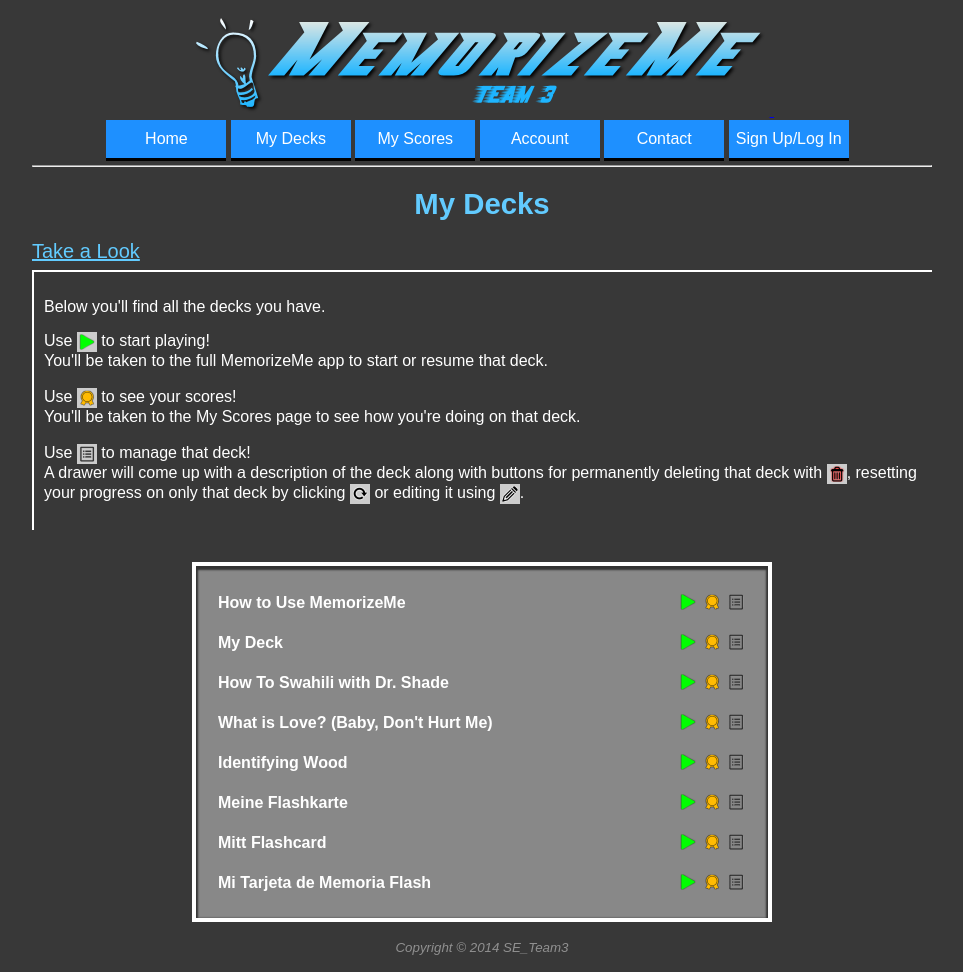
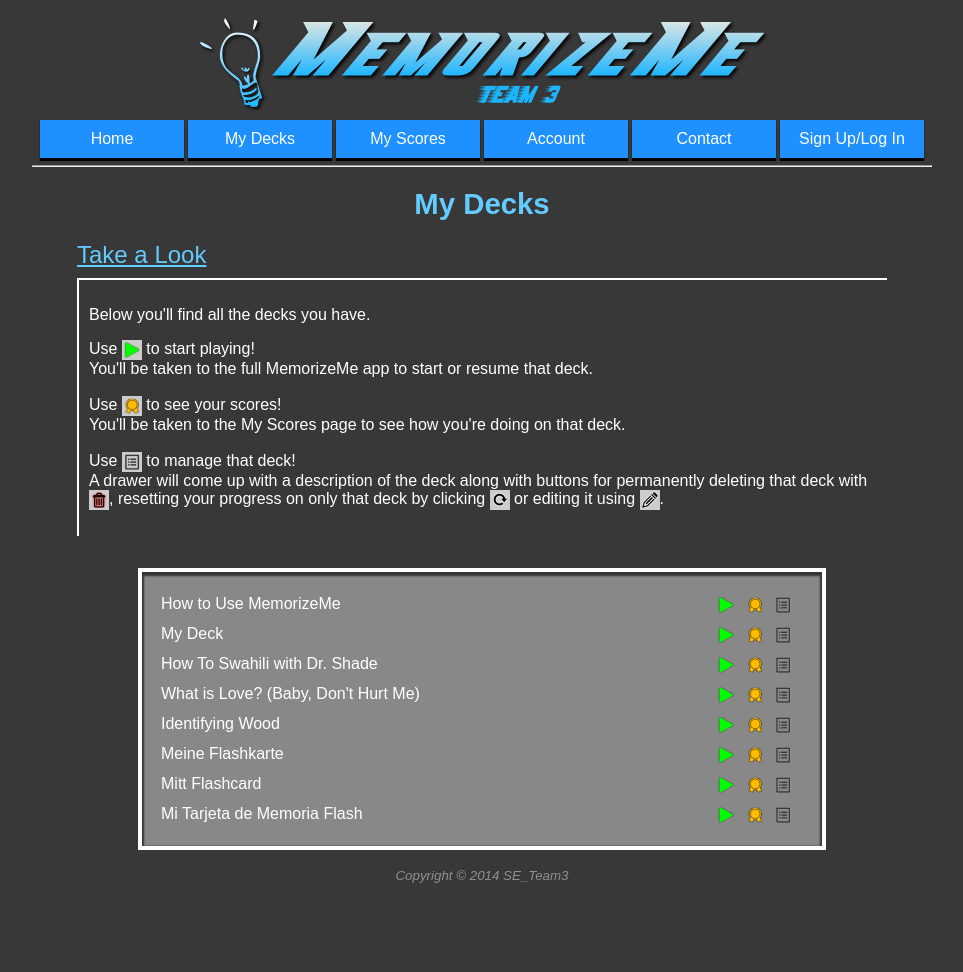
Before and after one commit to latreides/SE_Team3, a Django app: page /view in a window 1280 px wide. Shown: the whole page, without its empty margins (158-1121 px from the left). After the commit the page ends 883 px from the top, so only its background shows below. Run offline with Django 3.2, Linux system fonts and the light colour scheme; the visitor is signed in with stand-in values (Sample User, id 1).

Commit message:
Made a considerable number of changes to make the UI more responsive.

```diff
--- a/flashcards/static/css/base.css
+++ b/flashcards/static/css/base.css
@@ -2,7 +2,11 @@ body
 {
   margin-left: auto;
   margin-right: auto;
-  width: 900px;
+  min-width: 400px;
+  max-width: 900px;
+  background-color: #383838;
+  font-family: Microsoft-Sans-Serif, sans-serif;
+  color: white;
 }
 
 h1, h2, h3    {
@@ -11,27 +15,26 @@ h1, h2, h3    {
 
 }
 
-h1{    /*Main title/header of current page*/
+h1 {
   font-size: 22pt;
   text-align: center;
   font-weight: heavy;
 }
 
-h2{    /*Secondary title/section header*/
-  font-size: 15pt;
+h2 {
   text-align: left;
   font-weight: normal;
   text-decoration: underline;
 }
 
-h3{ /* sub section */
+h3 {
   font-size: 13pt;
   text-align: left;
   font-weight: normal;
   text-decoration: underline;
 }
 
-h4 {    /*Copyright statement*/
+h4 {
   font-size: 10pt;
   text-align: center;
   font-weight: normal;
@@ -40,20 +43,12 @@ h4 {    /*Copyright statement*/
   font-family: Microsoft-Sans-Serif, sans-serif;
 }
 
-body {
-    background-color: #383838;
-    font-family: Microsoft-Sans-Serif, sans-serif;
-    color: white;
+div#content {
+    margin-left: 5%;
+    margin-right: 5%;
 }
 
-div#content { /*designates content of the page*/
-    margin-left: auto;
-    margin-right:auto;
-    max-width: 1200px;
-    min-width: 800px;
-}
-
-.section { /*designates sections within the content of the page*/
+.section {
     border-left: solid;
     border-top: solid;
     border-width: 2px;
@@ -62,7 +57,7 @@ div#content { /*designates content of the page*/
     margin-top: -10px;
 }
 
-nav body { /*reset styles*/
+nav body {
   width: 100%;
   margin-top: 0;
   margin-bottom: 0;
@@ -87,12 +82,34 @@ nav ul {
   margin: 0 0;
   padding: 0px;
 }
+nav ul li
+{
+    margin: 0px;
+    padding-left: 2px;
+    padding-right: 2px;
 
-nav ul li {
-  width: 120px; /* width of each nav block */
-  display: inline-block; /* keep horizontal */
-  overflow: hidden; /* if window is small, cut off overflow text */
 }
+
+nav ul.wide-header li {
+  width: 16%;
+  display: inline-block;
+  overflow: hidden;
+}
+
+
+nav ul.narrow-header li {
+  width: 32%;
+  display: inline-block;
+  overflow: hidden;
+}
+
+
+nav ul.squeezed-header li {
+  width: 100%;
+  display: block;
+  overflow: hidden;
+}
+
 
 nav ul li a {
   text-align: center;
@@ -125,7 +142,6 @@ nav ul li a:visited {
     display: none;
 }
 
-
 form{
     margin-left: auto;
     margin-right: auto;
@@ -137,12 +153,12 @@ form{
 input {
     border: white solid 2px;
     height: 24px;
-	margin-left: auto;
-	margin-right: auto;
     position: relative;
     top: 0px;
     width: 200px;
     padding: 0px;
+    margin: 1px;
+
 }
 
 input[type="submit"],
@@ -204,6 +220,11 @@ input[type="reset"]:hover {
     text-align: center;
 }
 
+#logo {
+    height: auto;
+    max-width: 100%;
+}
+
 .ErrorMessage	{
 	color: red;
 	margin-top: 4px;
--- a/flashcards/static/css/mydecks.css
+++ b/flashcards/static/css/mydecks.css
@@ -5,7 +5,12 @@ div#deckPane,div#deckDrawer {
     margin-left: auto;
     margin-right: auto;
     padding: 16px;
-	width: 60%;
+    width: 80%;
+}
+
+#deckPane table
+{
+    width: 100%;
 }
 
 div#deckDrawer {
@@ -30,25 +35,31 @@ div#deckDrawer {
     height: 188px;
 }
 
-div#imgContainer {
-    float: left;
-    height: 128px;
-    width: 128px;
-}
-
-h2#dTitle {
+#dTitle {
     color: black;
+    font-weight: bold;
     text-decoration: none;
 }
 
 div#dInfo {
     clear: left;
-    display: inline;
+    display: inline-block;
+    width: 70%;
 }
 
-div#deckDrawer > span.deckActions img {
-    position: relative;
-    top: 16px;
+
+.deckActions {
+    float: right;
+    padding: 5px;
+    text-align: right;
+    width: 100px;
+}
+
+#dImg
+{
+    max-width: 128px;
+    width: 25%;
+    height: auto;
 }
 
 #closeButton{
@@ -58,8 +69,9 @@ div#deckDrawer > span.deckActions img {
     float: right;
     height: 24px;
     position: relative;
-    top: 12px;
     width: 24px;
+    top: -7px;
+    left: 8px;
 }
 
 #closeButton:hover {
@@ -68,7 +80,7 @@ div#deckDrawer > span.deckActions img {
 
 img.icon {
     height: 16px;
-	float:right;
+    /*float:right;*/
     margin-right: 8px;
     vertical-align: middle;
     width: 16px;
@@ -92,11 +104,9 @@ img.icon:hover {
     cursor: pointer;
 }
 
-span.deckActions {
-	text-align: right;
-}
 
 span.deckName {
     font-weight: bold;
     padding: 6px;
+    overflow: hidden;
 }
--- /dev/null
+++ b/flashcards/static/js/base.js
@@ -0,0 +1,15 @@
+function recalcHeaderSize()
+{
+    $('#nav-header').toggleClass('wide-header', $(this).width() >= 900)
+    $('#nav-header').toggleClass('narrow-header', ($(this).width() < 900) && ($(this).width() > 500))
+    $('#nav-header').toggleClass('sqeeze-header', $(this).width() <= 400)
+
+}
+
+$(document).ready(function()
+{
+    $(window).on('resize', recalcHeaderSize);
+
+    // Because a resize is not (always) raised when the document loads
+    recalcHeaderSize();
+});
--- a/flashcards/static/js/mydecks.js
+++ b/flashcards/static/js/mydecks.js
@@ -1,11 +1,3 @@
-window.onload = function() {
-        $(".manage").click( drawerSlide      );
-        $(".manage").click( updateDeckDrawer );
-        $("#closeButton").click( closeDrawer );
-
-        //$("#closeButton").hover(closeHover, closeDefault);
-    };
-
 var drawerVis = false;
 
 function drawerSlide() {
@@ -19,7 +11,7 @@ function closeDrawer() {
     drawerVis = false;
 }
 
-function updateDeckDrawer() {
+function updateDeckDrawer(child) {
     /**
     When a deck is clicked, update
     the deck drawer to reflect the
@@ -27,24 +19,20 @@ function updateDeckDrawer() {
     question.
     */
     titleBar = $("#dTitle");
-    desc = $("#Desc");
+    desc = $("#desc");
     count = $("#cardCount");
     acc = $("#access");
     auth = $("#author");
 
-    titleBar.html( $(this).attr("data-deckName") );
-    desc.html( $(this).attr("ddata-eckDesc") );
-    count.html( $(this).attr("data-cardCount") );
+    titleBar.html($(this).attr("data-deckName") );
+    desc.html($(this).attr("data-deckDesc") );
+    count.html($(this).attr("data-cardCount") );
     acc.html( $(this).attr("data-lastAccess") );
     auth.html( $(this).attr("data-author") );
 }
 
-/*
-function closeHover() {
-    $("#closeButton").attr("src","{% static 'img/close_inv.png' %}");
-}
-
-function closeDefault() {
-    $("#closeButton").attr("src","{% static 'img/close.png' %}");
-}
-*/
+window.onload = function() {
+        $(".manage").click( drawerSlide      );
+        $(".manage").click( updateDeckDrawer );
+        $("#closeButton").click( closeDrawer );
+    };
--- a/flashcards/templates/base.html
+++ b/flashcards/templates/base.html
@@ -11,26 +11,30 @@
         {% endblock %}
         {% block javascript %}
             <script type="text/javascript" src="http://code.jquery.com/jquery-latest.min.js"></script>
+            <script type="text/javascript" src="{% static 'js/base.js' %}"></script>
         {% endblock %}
         <title>{% block title %}Flash Cards{% endblock %}</title>
         {% block extrahead %}{% endblock %}
     </head>
     <body>
         {% block header %}
+        {% spaceless %}
         <nav>
             <a class="top" href="{% url 'landing_page' %}">
-                <img src="{% static 'img/memorizeMe.png' %}" alt="My Image">
+                <img id="logo" src="{% static 'img/memorizeMe.png' %}" alt="My Image">
             </a>
-            <ul>
+            <ul id="nav-header">
                 <li><a class="show" href="{% url 'landing_page' %}">Home</a></li>
                 <li><a class="show" href="{% url 'view_decks' %}">My Decks</a></li>
                 <li><a class="show" href="{% url 'scores' %}">My Scores</a></li>
                 <li><a class="show" href="{% url 'account' %}">Account</a></li>
                 <li><a class="show" href="{% url 'contact' %}">Contact</a></li>
-                <li><a class="show" href="{% url 'signin' %}">Sign Up/Log In</a></li>
-            </ul>
+                <li><a class="show" href="{% url 'signin' %}">Sign Up/Log In</a></li></ul>
         </nav>
+        {% endspaceless %}
+
         <hr>
+
         {% endblock %}
 
         {% block body %}
--- a/flashcards/templates/view_deck_page.html
+++ b/flashcards/templates/view_deck_page.html
@@ -31,48 +31,39 @@
             </p>
         </div>
         <div id="deckDrawer">
+            <span id="dTitle">Missing No.</span>
             <div id="closeButton"></div>
-            <span class="deckActions">
-                <a href="#">
-                    <img class="icon" src="{% static 'img/edit1_inv_64.png' %}" alt="Edit" title="Edit"/>
-                </a>
-                <a href="#">
-                    <img class="icon" src="{% static 'img/reset_inv_64.png' %}" alt="Reset" title="Reset your progress"/>
-                </a>
-                <a href="#">
-                    <img class="icon" src="{% static 'img/delete1_drk_64.png' %}" alt="Delete" title="Permanently delete!"/>
-                </a>
-            <span>
-            <h2 id="dTitle">Missing No.</h2>
             <hr/>
-            <div id="imgContainer">
-                <img id="dImg" class="cards" src="{% static 'img/cardstack0.png' %}" alt="Cards"/>
-            </div>
+            <img id="dImg" class="cards" src="{% static 'img/cardstack0.png' %}" alt="Cards"/>
             <div id="dInfo">
                 Description: <em><span id="desc">Missing deck description...</span></em><br>
                 Card count: <span id="cardCount">-1</span><br>
                 Last access: <span id="access">Never -1</span><br>
                 Created by: <span id="author">No one</span><br>
             </div>
+            <div class="deckActions">
+                <img class="icon" src="{% static 'img/edit1_inv_64.png' %}" alt="Edit" title="Edit"/>
+                <img class="icon" src="{% static 'img/reset_inv_64.png' %}" alt="Reset" title="Reset your progress"/>
+                <img class="icon" src="{% static 'img/delete1_drk_64.png' %}" alt="Delete" title="Permanently delete!"/>
+            </div>
         </div>
         <div id="deckPane">
+        <table>
         {% for deck in user_decks %}
         <!-- decks currently fetched in a dictionary -->
-            <div class="deckItem">
-                <span class="deckName">{{ deck.Name }}</span>
-                <span class="deckActions">
+            <tr>
+                <td>{{ deck.Name }}</td>
+                <td class="deckActions">
+                    <a href="{% url 'play_deck' deck.id %}">
+                    <img class="icon" src="{% static 'img/play_64.png' %}" alt="Play" title="Play Deck"/></a>
+                    <a href="{% url 'scores' deck.id %}">
+                    <img class="icon" src="{% static 'img/badge_64.png' %}" alt="Score" title="See Scores"/></a>
                     <a class="manage" data-deckId="{{ deck.id }}" data-deckName="{{ deck.Name }}" data-deckDesc="Deck description..." data-cardCount="-1" data-lastAccess="{{ deck.Accessed_Date }}"data-author="Me" >
-                        <img class="icon" src="{% static 'img/details_64.png' %}" alt="Manage" title="Manage Deck"/>
-                    </a>
-                    <a href="{% url 'scores' deck.id %}">
-                        <img class="icon" src="{% static 'img/badge_64.png' %}" alt="Score" title="See Scores"/>
-                    </a>
-                    <a href="{% url 'play_deck' deck.id %}">
-                        <img class="icon" src="{% static 'img/play_64.png' %}" alt="Play" title="Play Deck"/>
-                    </a>
-                <span>
-            </div>
+                    <img class="icon" src="{% static 'img/details_64.png' %}" alt="Manage" title="Manage Deck"/></a>
+                </td>
+            </tr>
         {% endfor %}
+        </table>
         </div>
     </div>
 {% endblock %}
```
Also changed, not shown: flashcards/static/css/contact.css (+12 -9 lines), flashcards/static/css/landing_page.css (+18 -26 lines), flashcards/static/js/carousel.js (+60 -19 lines), flashcards/static/js/homepage.js (+20 -12 lines), flashcards/templates/contact_page.html (+4 -6 lines), flashcards/templates/landing_page.html (+13 -15 lines), requirements.txt (line endings or trailing spaces). Lines whose indentation alone changed are shown as unchanged.
